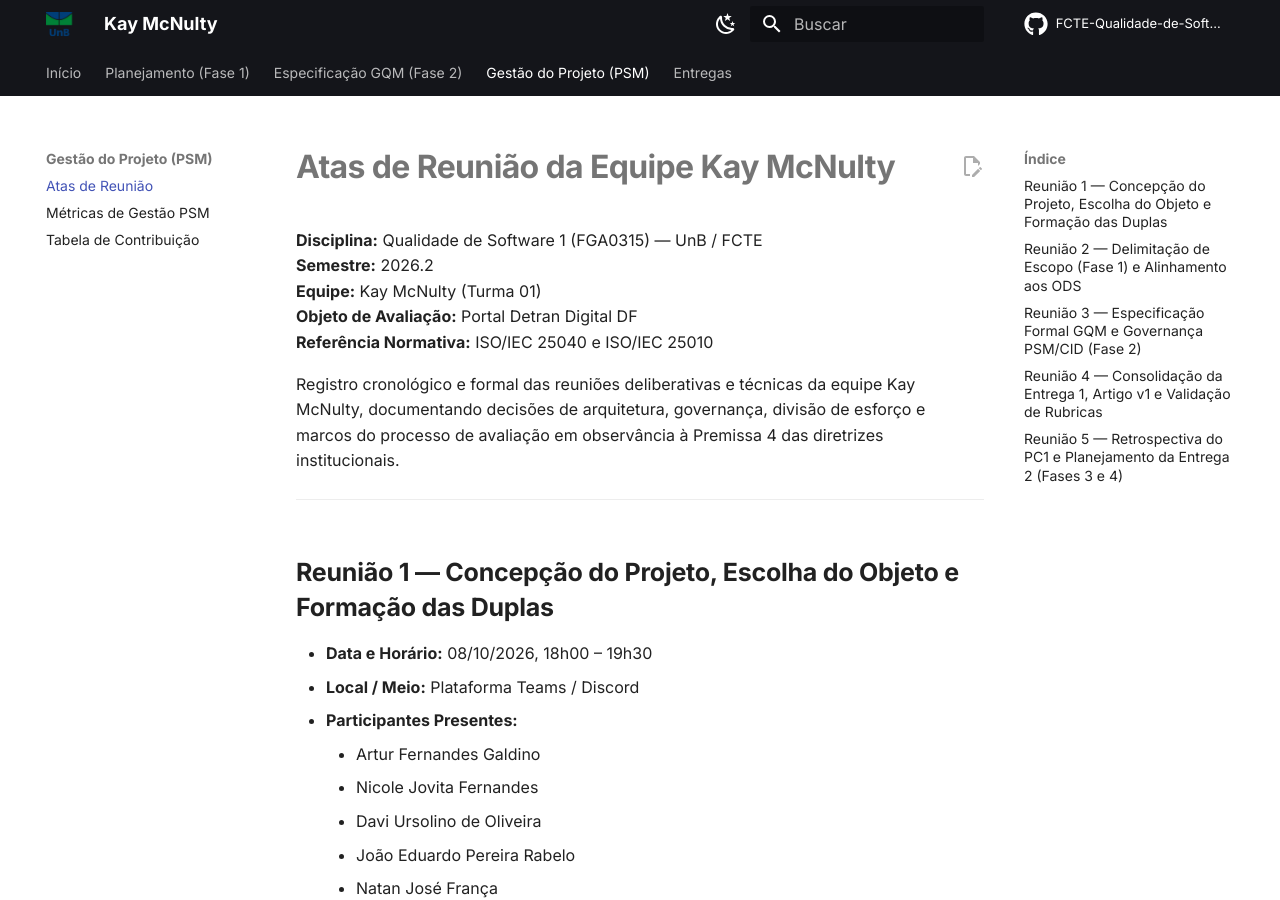
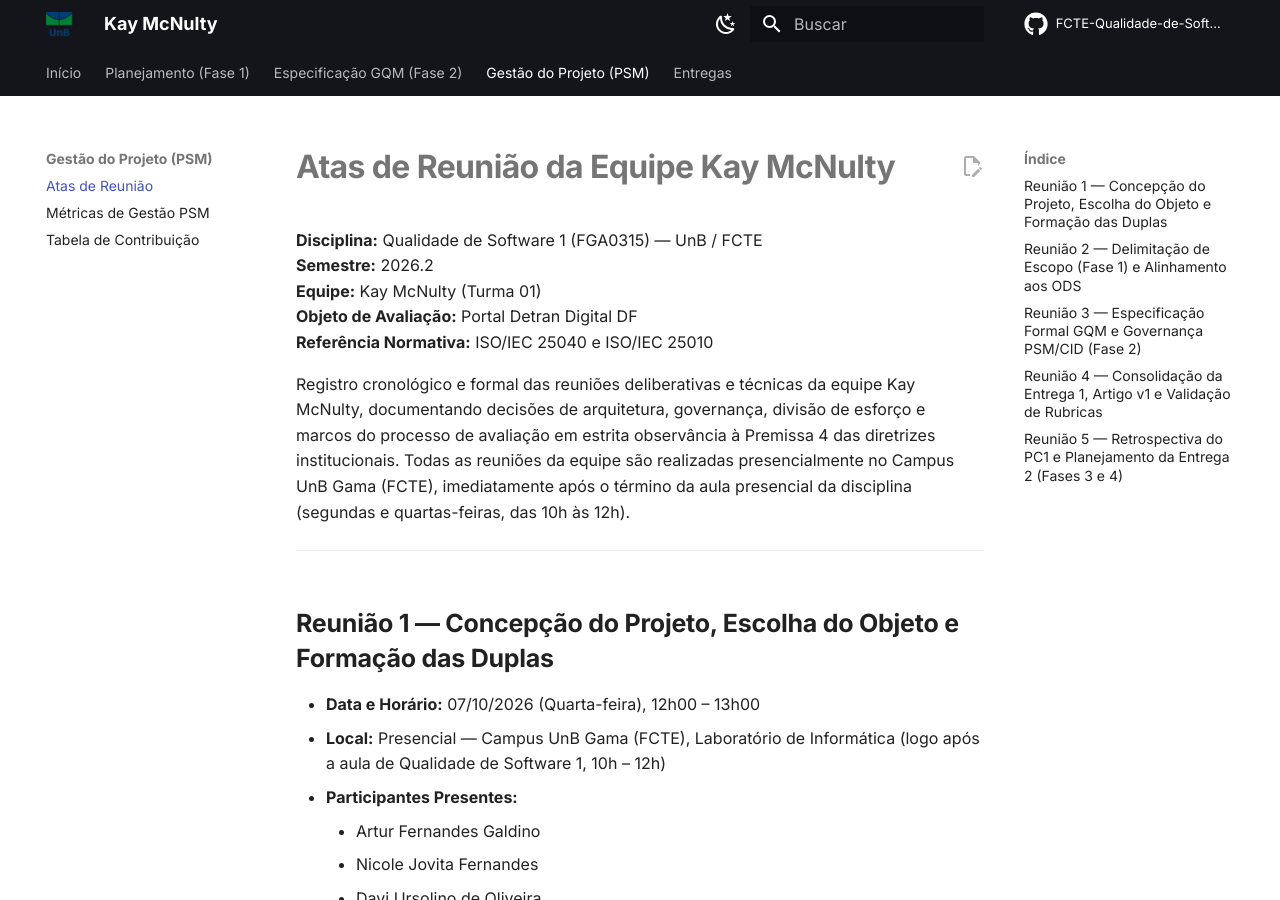
Before and after one commit to FCTE-Qualidade-de-Software-1/2026-2_T02_KAY_MCNULTY, an MkDocs documentation site: the page built from docs/gestao/atas.md, in a window 1280 px wide and 900 px high. Built offline with MkDocs 1.6.1 and Material for MkDocs 9.7.7, drawn with Linux system fonts in a browser that asks for light colours; comment, search, counter and statistics services are not loaded; some of the changed text lies outside the part shown.

Commit message:
docs(atas): define reunioes como presenciais no campus logo apos as aulas
- Ajusta datas e horarios de todas as atas para segundas e quartas-feiras a partir das 12h00
- Define o local como presencial no campus UnB Gama (FCTE), imediatamente apos o termino da aula
- Mantem o rigor cronologico e formal de governanca da equipe

```diff
--- a/docs/gestao/atas.md
+++ b/docs/gestao/atas.md
@@ -6,14 +6,14 @@
 **Objeto de Avaliação:** Portal Detran Digital DF
 **Referência Normativa:** ISO/IEC 25040 e ISO/IEC 25010
 
-Registro cronológico e formal das reuniões deliberativas e técnicas da equipe Kay McNulty, documentando decisões de arquitetura, governança, divisão de esforço e marcos do processo de avaliação em observância à Premissa 4 das diretrizes institucionais.
+Registro cronológico e formal das reuniões deliberativas e técnicas da equipe Kay McNulty, documentando decisões de arquitetura, governança, divisão de esforço e marcos do processo de avaliação em estrita observância à Premissa 4 das diretrizes institucionais. Todas as reuniões da equipe são realizadas presencialmente no Campus UnB Gama (FCTE), imediatamente após o término da aula presencial da disciplina (segundas e quartas-feiras, das 10h às 12h).
 
 ---
 
 ## Reunião 1 — Concepção do Projeto, Escolha do Objeto e Formação das Duplas
 
-* **Data e Horário:** 08/10/2026, 18h00 – 19h30
-* **Local / Meio:** Plataforma Teams / Discord
+* **Data e Horário:** 07/10/2026 (Quarta-feira), 12h00 – 13h00
+* **Local:** Presencial — Campus UnB Gama (FCTE), Laboratório de Informática (logo após a aula de Qualidade de Software 1, 10h – 12h)
 * **Participantes Presentes:**
     * Artur Fernandes Galdino
     * Nicole Jovita Fernandes
@@ -40,8 +40,8 @@ Registro cronológico e formal das reuniões deliberativas e técnicas da equipe
 
 ## Reunião 2 — Delimitação de Escopo (Fase 1) e Alinhamento aos ODS
 
-* **Data e Horário:** 14/10/2026, 19h00 – 20h45
-* **Local / Meio:** Teams / Reunião Híbrida FCTE
+* **Data e Horário:** 14/10/2026 (Quarta-feira), 12h00 – 13h15
+* **Local:** Presencial — Campus UnB Gama (FCTE), Sala de Aula / Espaço Acadêmico (logo após a aula de Qualidade de Software 1, 10h – 12h)
 * **Participantes Presentes:**
     * Artur Fernandes Galdino
     * Nicole Jovita Fernandes
@@ -66,8 +66,8 @@ Registro cronológico e formal das reuniões deliberativas e técnicas da equipe
 
 ## Reunião 3 — Especificação Formal GQM e Governança PSM/CID (Fase 2)
 
-* **Data e Horário:** 19/10/2026, 18h30 – 21h00
-* **Local / Meio:** Plataforma Teams
+* **Data e Horário:** 19/10/2026 (Segunda-feira), 12h00 – 13h20
+* **Local:** Presencial — Campus UnB Gama (FCTE), Laboratório de Informática (logo após a aula de Qualidade de Software 1, 10h – 12h)
 * **Participantes Presentes:**
     * Artur Fernandes Galdino
     * Nicole Jovita Fernandes
@@ -94,8 +94,8 @@ Registro cronológico e formal das reuniões deliberativas e técnicas da equipe
 
 ## Reunião 4 — Consolidação da Entrega 1, Artigo v1 e Validação de Rubricas
 
-* **Data e Horário:** 25/10/2026, 16h00 – 19h30
-* **Local / Meio:** Plataforma Discord / Teams
+* **Data e Horário:** 26/10/2026 (Segunda-feira), 12h00 – 13h10
+* **Local:** Presencial — Campus UnB Gama (FCTE), Sala de Aula / Espaço Acadêmico (logo após a aula de Qualidade de Software 1, 10h – 12h)
 * **Participantes Presentes:**
     * Artur Fernandes Galdino
     * Nicole Jovita Fernandes
@@ -120,8 +120,8 @@ Registro cronológico e formal das reuniões deliberativas e técnicas da equipe
 
 ## Reunião 5 — Retrospectiva do PC1 e Planejamento da Entrega 2 (Fases 3 e 4)
 
-* **Data e Horário:** 04/11/2026, 18h00 – 19h45
-* **Local / Meio:** Plataforma Teams
+* **Data e Horário:** 04/11/2026 (Quarta-feira), 12h00 – 13h15
+* **Local:** Presencial — Campus UnB Gama (FCTE), Sala de Aula (logo após a aula de Qualidade de Software 1, 10h – 12h)
 * **Participantes Presentes:**
     * Artur Fernandes Galdino
     * Nicole Jovita Fernandes
```
